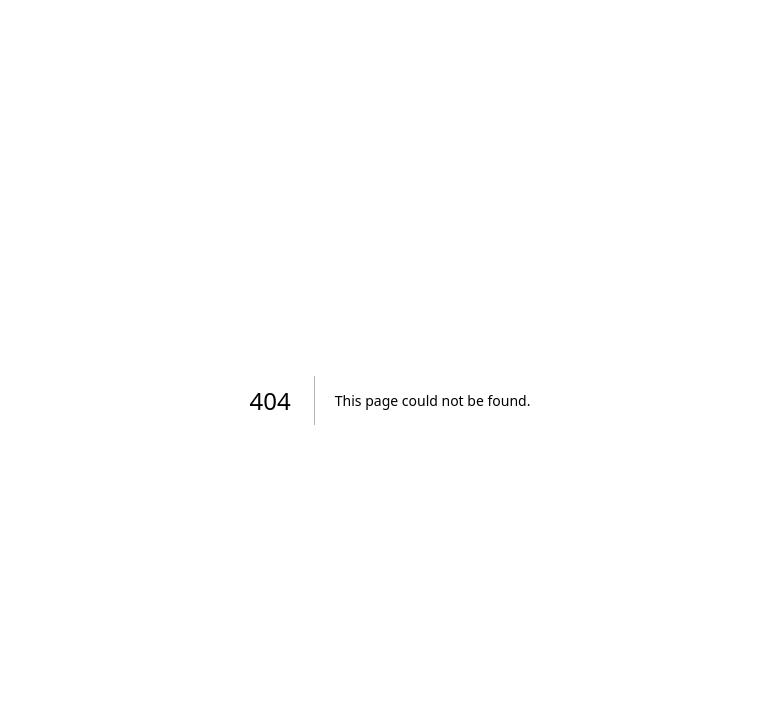
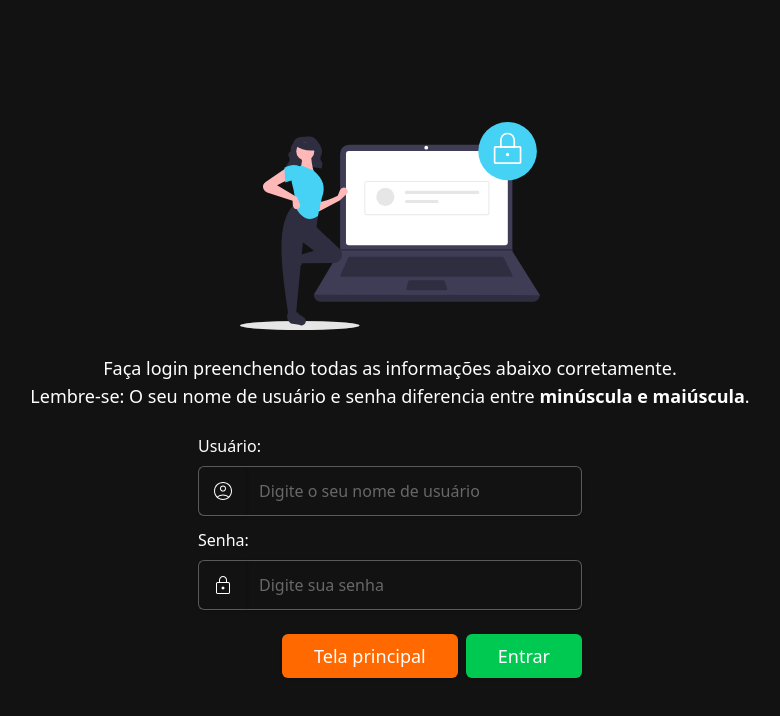
Before and after one commit to Zafkiel45/self-management, a Next.js app: page /login in a window 1280 px wide. Before the commit this address had no page. Shown: the top 716 px of the page, without its empty margins (250-1030 px from the left). Built offline with nearby package versions, Linux system fonts and the light colour scheme.

Commit message:
feat: login static page added

```diff
--- /dev/null
+++ b/public/svg_components/lock.tsx
@@ -0,0 +1,15 @@
+import * as React from "react"
+import { SVGProps } from "react"
+const SvgComponent = (props: SVGProps<SVGSVGElement>) => (
+  <svg
+    xmlns="http://www.w3.org/2000/svg"
+    width={24}
+    height={24}
+    fill="#fff"
+    viewBox="0 -960 960 960"
+    {...props}
+  >
+    <path d="M264.62-120q-26.85 0-45.74-18.88Q200-157.77 200-184.62v-350.76q0-26.85 18.88-45.74Q237.77-600 264.62-600H320v-80q0-66.85 46.58-113.42Q413.15-840 480-840t113.42 46.58Q640-746.85 640-680v80h55.38q26.85 0 45.74 18.88Q760-562.23 760-535.38v350.76q0 26.85-18.88 45.74Q722.23-120 695.38-120H264.62Zm0-40h430.76q10.77 0 17.7-6.92 6.92-6.93 6.92-17.7v-350.76q0-10.77-6.92-17.7-6.93-6.92-17.7-6.92H264.62q-10.77 0-17.7 6.92-6.92 6.93-6.92 17.7v350.76q0 10.77 6.92 17.7 6.93 6.92 17.7 6.92ZM480-300q25.31 0 42.65-17.35Q540-334.69 540-360t-17.35-42.65Q505.31-420 480-420t-42.65 17.35Q420-385.31 420-360t17.35 42.65Q454.69-300 480-300ZM360-600h240v-80q0-50-35-85t-85-35q-50 0-85 35t-35 85v80ZM240-160v-400 400Z" />
+  </svg>
+)
+export { SvgComponent as Lock }
--- /dev/null
+++ b/public/svg_components/user.tsx
@@ -0,0 +1,15 @@
+import * as React from "react"
+import { SVGProps } from "react"
+const SvgComponent = (props: SVGProps<SVGSVGElement>) => (
+  <svg
+    xmlns="http://www.w3.org/2000/svg"
+    width={24}
+    height={24}
+    fill="#fff"
+    viewBox="0 -960 960 960"
+    {...props}
+  >
+    <path d="M247.85-260.62q51-36.69 108.23-58.03Q413.31-340 480-340t123.92 21.35q57.23 21.34 108.23 58.03 39.62-41 63.73-96.84Q800-413.31 800-480q0-133-93.5-226.5T480-800q-133 0-226.5 93.5T160-480q0 66.69 24.12 122.54 24.11 55.84 63.73 96.84ZM480.02-460q-50.56 0-85.29-34.71Q360-529.42 360-579.98q0-50.56 34.71-85.29Q429.42-700 479.98-700q50.56 0 85.29 34.71Q600-630.58 600-580.02q0 50.56-34.71 85.29Q530.58-460 480.02-460ZM480-120q-75.31 0-141-28.04t-114.31-76.65Q176.08-273.31 148.04-339 120-404.69 120-480t28.04-141q28.04-65.69 76.65-114.31 48.62-48.61 114.31-76.65Q404.69-840 480-840t141 28.04q65.69 28.04 114.31 76.65 48.61 48.62 76.65 114.31Q840-555.31 840-480t-28.04 141q-28.04 65.69-76.65 114.31-48.62 48.61-114.31 76.65Q555.31-120 480-120Zm0-40q55.31 0 108.85-19.35 53.53-19.34 92.53-52.96-39-31.31-90.23-49.5Q539.92-300 480-300q-59.92 0-111.54 17.81-51.61 17.81-89.84 49.88 39 33.62 92.53 52.96Q424.69-160 480-160Zm0-340q33.69 0 56.85-23.15Q560-546.31 560-580t-23.15-56.85Q513.69-660 480-660t-56.85 23.15Q400-613.69 400-580t23.15 56.85Q446.31-500 480-500Zm0-80Zm0 350Z" />
+  </svg>
+)
+export { SvgComponent as User }
--- /dev/null
+++ b/src/app/login/page.tsx
@@ -0,0 +1,71 @@
+import Image from "next/image";
+// svgs
+import { User } from "../../../public/svg_components/user";
+import { Lock } from "../../../public/svg_components/lock";
+import illustration from "../../../public/login.svg";
+// components
+import { InputIcon } from "@/components/input_icon";
+import { Label } from "@/components/label";
+import { Button } from "@/components/button";
+import Link from "next/link";
+
+export default function Login() {
+  return (
+    <div className="flex flex-col text-white items-center justify-center min-h-screen h-fit w-full gap-6">
+      <div>
+        <Image
+          src={illustration}
+          alt="ilustração de uma mulher ao lado de um notebook"
+          height={300}
+          width={300}
+        />
+      </div>
+      <div className="text-white text-lg">
+        <p className="text-center">
+          Faça login preenchendo todas as informações abaixo corretamente.{" "}
+          <br />
+          Lembre-se: O seu nome de usuário e senha diferencia entre
+          <strong> minúscula e maiúscula</strong>.
+        </p>
+      </div>
+      <div className="w-full h-fit items-center flex gap-3 flex-col">
+        <div className="w-[30%] flex flex-col gap-2">
+          <Label target="user" content="Usuário:" />
+          <InputIcon
+            placeholder="Digite o seu nome de usuário"
+            id="user"
+            inputIcon={<User />}
+            inputType="text"
+          />
+        </div>
+        <div className="w-[30%] flex flex-col gap-2">
+          <Label target="password" content="Senha:" />
+          <InputIcon
+            placeholder="Digite sua senha"
+            id="password"
+            inputIcon={<Lock />}
+            inputType="text"
+          />
+        </div>
+      </div>
+      <div className="flex gap-2 justify-end w-[30%]">
+        <Link href={'#'}>
+          <Button
+            activeColor="active:bg-orange-300"
+            color="bg-orange-500"
+            content="Tela principal"
+            hoverColor="hover:bg-orange-400"
+          />
+        </Link>
+        <Link href={'#'}>
+          <Button
+            activeColor="active:bg-green-300"
+            color="bg-green-500"
+            hoverColor="hover:bg-green-400"
+            content="Entrar"
+          />
+        </Link>
+      </div>
+    </div>
+  );
+}
--- /dev/null
+++ b/src/components/input_icon.tsx
@@ -0,0 +1,23 @@
+interface inputParams extends React.InputHTMLAttributes<HTMLInputElement> {
+    inputType: string;
+    inputIcon: React.JSX.Element;
+};
+
+export const InputIcon = ({
+    inputIcon,
+    inputType,
+    ...props
+}: inputParams) => {
+    const largeScreenClasses = "lg:px-3 lg:py-3"
+
+    return (
+        <div className="w-full h-full flex justify-center ">
+            <div className={`${largeScreenClasses} rounded-tl-md rounded-bl-md border-t border-l border-b border-[#5A5A5A] shadow-sm`}>
+                {inputIcon}
+            </div>
+            <div className="w-full">
+                <input className={`${largeScreenClasses} w-full h-fit outline-0 placeholder:text-[#696767] rounded-tr-md rounded-br-md border-t border-r border-b border-[#5A5A5A] shadow-sm`} {...props} type={inputType} />
+            </div>
+        </div>
+    )
+}
--- /dev/null
+++ b/src/components/label.tsx
@@ -0,0 +1,12 @@
+interface labelParams extends React.HTMLAttributes<HTMLLabelElement> {
+    target: string ;
+    content: string;
+}
+
+export const Label = ({
+    content,
+    target,
+    ...props
+}: labelParams) => {
+    return <label {...props} htmlFor={target}>{content}</label>
+};
```
Also changed, not shown: public/login.svg (added).
